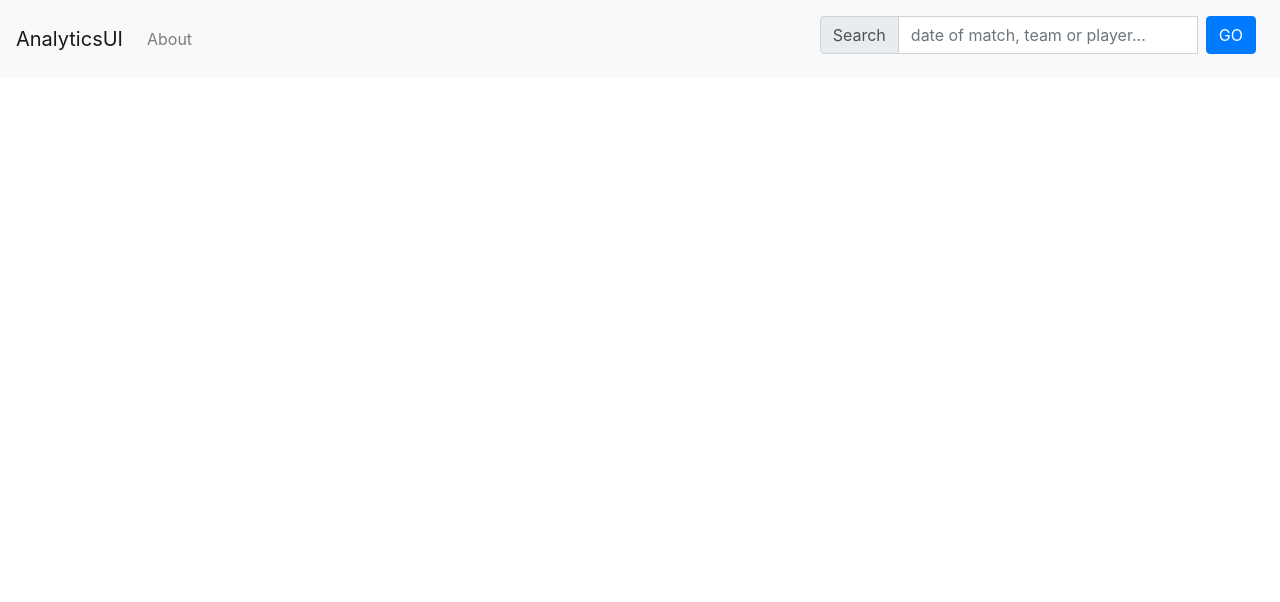
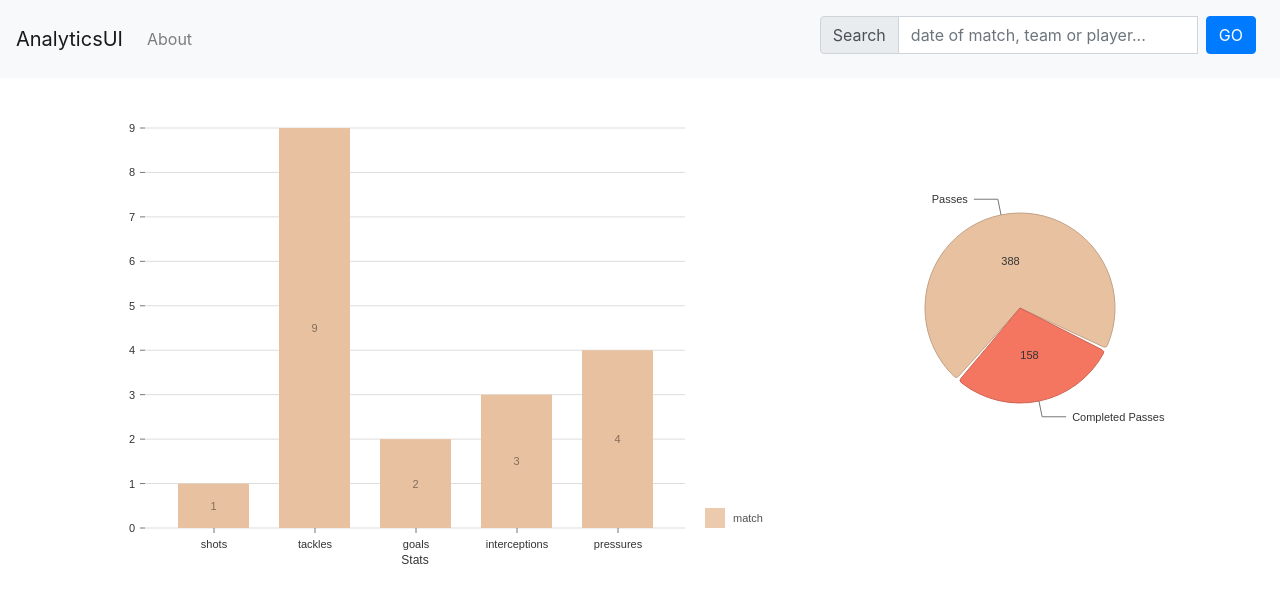
Before and after one commit to obolland/SB-data-visualisation, a React (Create React App) app in the folder client/: page /match/1 in a window 1280 px wide. Shown: the top 602 px of the page. Built offline with nearby package versions, Linux system fonts and the light colour scheme; no server answers.

Commit message:
added dynamic routing to display stats for matches, players or teams. Implimented a bar chart and pie chart to show basic data and metrix

```diff
--- a/client/package.json
+++ b/client/package.json
@@ -5,6 +5,7 @@
   "dependencies": {
     "@nivo/bar": "^0.67.0",
     "@nivo/core": "^0.67.0",
+    "@nivo/pie": "^0.67.0",
     "@testing-library/jest-dom": "^5.11.4",
     "@testing-library/react": "^11.1.0",
     "@testing-library/user-event": "^12.1.10",
--- a/client/src/App.js
+++ b/client/src/App.js
@@ -4,22 +4,15 @@ import { Switch, Route } from 'react-router-dom';
 
 import Header from './components/header'
 import LandingPage from './pages/landing';
-import matchPage from './pages/match';
+import MatchPage from './pages/match';
 import PlayerPage from './pages/player';
 import TeamPage from './pages/team';
 
-function App() {
-  // const [data, setData] = useState();
+const App = () => {
+  const [tableData, setTableData] = useState(); console.log(tableData);
   const [formData, setFormData] = useState({search: ''});
   const [searchResult, setSearchResult] = useState();
-  // useEffect(() => {
-  //   const getAllData = async() => {
-  //     const response = await axios.get('http://localhost:9000/api/getAllData')
-  //     const data = response.data;
-  //     setData(data);
-  //   }
 
-  // }, [])
 
   const handleSubmit = async(event) => {
     event.preventDefault();
@@ -30,8 +23,13 @@ function App() {
 
   const handleChange = (event) => {
     const { value, name } = event.target;
+    setFormData({ ...formData, [name]: value })
+  }
 
-    setFormData({ ...formData, [name]: value })
+  const handleClick = async(e) => {
+    const apiQuery = e.target.name;
+    const result = await axios.get(`http://localhost:9000/api/${apiQuery}`)
+    setTableData(result.data)
   }
 
   return (
@@ -39,10 +37,11 @@ function App() {
         {/* <GlobalStyles /> */}
         <Header formData={formData} handleSubmit={handleSubmit} handleChange={handleChange} />
         <Switch>
-          <Route exact path='/'  render={props => (<LandingPage {...props} searchResult={searchResult}/>)}/>
-          <Route path='/match' component={matchPage} />
-          <Route path='/player' component={PlayerPage} />
-          <Route path='/team' component={TeamPage} />
+          <Route exact path='/'  render={props => (<LandingPage {...props} searchResult={searchResult} handleClick={handleClick} tableData={tableData} />)}/>
+          {/* <Route path='/match' render={props => (<MatchPage {...props} />)} />
+          <Route path='/player' render={props => (<PlayerPage {...props} />)} />
+          <Route path='/team' render={props => (<TeamPage {...props} />)} /> */}
+          <Route path="/match/:id" component={MatchPage} />
         </Switch>
       </div>
   );
--- a/client/src/components/barChart/index.js
+++ b/client/src/components/barChart/index.js
@@ -1,6 +1,7 @@
 import { ResponsiveBar } from '@nivo/bar';
+import data from '../data';
 
-const BarChart = ({data}) => {
+const BarChart = () => {
   return (
     <ResponsiveBar
         data={data}
--- /dev/null
+++ b/client/src/components/pieChart/data.js
@@ -0,0 +1,14 @@
+const data = [
+  {
+    "id": "Passes",
+    "value": 388,
+    "color": "hsl(210, 70%, 50%)"
+  },
+  {
+    "id": "Completed Passes",
+    "value": 158,
+    "color": "hsl(274, 70%, 50%)"
+  }
+]
+
+export default data;
--- /dev/null
+++ b/client/src/components/pieChart/index.js
@@ -0,0 +1,117 @@
+import data from './data';
+import { ResponsivePie } from '@nivo/pie'
+
+const PieChart = () => (
+    <ResponsivePie
+        data={data}
+        margin={{ top: 40, right: 80, bottom: 80, left: 80 }}
+        startAngle={-139}
+        endAngle={225}
+        padAngle={2}
+        cornerRadius={3}
+        colors={{ scheme: 'nivo' }}
+        borderWidth={1}
+        borderColor={{ from: 'color', modifiers: [ [ 'darker', '0.5' ] ] }}
+        radialLabelsTextColor="#333333"
+        radialLabelsLinkColor={{ from: 'color' }}
+        sliceLabelsSkipAngle={10}
+        sliceLabelsTextColor="#333333"
+        defs={[
+            {
+                id: 'dots',
+                type: 'patternDots',
+                background: 'inherit',
+                color: 'rgba(255, 255, 255, 0.3)',
+                size: 4,
+                padding: 1,
+                stagger: true
+            },
+            {
+                id: 'lines',
+                type: 'patternLines',
+                background: 'inherit',
+                color: 'rgba(255, 255, 255, 0.3)',
+                rotation: -45,
+                lineWidth: 6,
+                spacing: 10
+            }
+        ]}
+        fill={[
+            {
+                match: {
+                    id: 'ruby'
+                },
+                id: 'dots'
+            },
+            {
+                match: {
+                    id: 'c'
+                },
+                id: 'dots'
+            },
+            {
+                match: {
+                    id: 'go'
+                },
+                id: 'dots'
+            },
+            {
+                match: {
+                    id: 'python'
+                },
+                id: 'dots'
+            },
+            {
+                match: {
+                    id: 'scala'
+                },
+                id: 'lines'
+            },
+            {
+                match: {
+                    id: 'lisp'
+                },
+                id: 'lines'
+            },
+            {
+                match: {
+                    id: 'elixir'
+                },
+                id: 'lines'
+            },
+            {
+                match: {
+                    id: 'javascript'
+                },
+                id: 'lines'
+            }
+        ]}
+        // legends={[
+        //     {
+        //         anchor: 'bottom',
+        //         direction: 'row',
+        //         justify: false,
+        //         translateX: 0,
+        //         translateY: 56,
+        //         itemsSpacing: 0,
+        //         itemWidth: 100,
+        //         itemHeight: 18,
+        //         itemTextColor: '#999',
+        //         itemDirection: 'left-to-right',
+        //         itemOpacity: 1,
+        //         symbolSize: 18,
+        //         symbolShape: 'circle',
+        //         effects: [
+        //             {
+        //                 on: 'hover',
+        //                 style: {
+        //                     itemTextColor: '#000'
+        //                 }
+        //             }
+        //         ]
+        //     }
+        // ]}
+    />
+)
+
+export default PieChart;
--- a/client/src/components/table/index.jsx
+++ b/client/src/components/table/index.jsx
@@ -1,14 +1,24 @@
 import { Table } from 'reactstrap';
+import {Link} from 'react-router-dom';
+import { useHistory } from "react-router-dom";
 import './table.styles.scss';
 
 const ResultsTable = ({ tableData }) => {
+  let history = useHistory();
 
-  // const filteredStudents = (studentData) => {
-  //   if (!studentData) return;
-  //   return studentData.filter(student =>
-  //     student.year_code >= sliderState.value[0] && student.year_code <= sliderState.value[1]
-  //   )
-  // }
+  const handleRowClick = (id, key) => {
+    const _key = key.toString().charAt(0)
+    if (_key === 'm'){
+      history.push(`/match/${id}`);
+    }
+    if (_key === 'p'){
+      history.push(`/player/${id}`);
+    }
+    if (_key === 't'){
+      history.push(`/team/${id}`);
+    }
+
+  }
 
   return (
     <Table striped bordered className="mt-4">
@@ -23,12 +33,13 @@ const ResultsTable = ({ tableData }) => {
         </tr>
       </thead>
       }
-
-
       { tableData && tableData.map(obj => {
         return (
-              <tbody>
-                <tr>
+          <tbody key={Object.values(obj)[0]}>
+            <tr
+              onClick={()=> handleRowClick(Object.values(obj)[0], Object.keys(obj)[0])}
+              className='clickable'
+            >
               <td>{Object.values(obj)[1]}</td>
               <td>{Object.values(obj)[2]}</td>
               <td>{Object.values(obj)[3]}</td>
@@ -44,3 +55,5 @@ const ResultsTable = ({ tableData }) => {
 }
 
 export default ResultsTable;
+
+//<Link to={'match/'+Object.values(obj)[0]}>
--- a/client/src/components/table/table.styles.scss
+++ b/client/src/components/table/table.styles.scss
@@ -1,4 +1,6 @@
-.link {
-  color:#007bff;
+.clickable {
   cursor: pointer;
+  :hover {
+    transform: scale(1.1);
+  }
 }
--- a/client/src/pages/landing/index.js
+++ b/client/src/pages/landing/index.js
@@ -3,15 +3,7 @@ import TableOfResults from '../../components/table';
 import {Button, Container} from 'reactstrap'
 import axios from 'axios';
 
-const LandingPage = ({searchResult}) => {
-  const [data, setData] = useState();
-
-  const handleClick = async(e) => {
-    const apiQuery = e.target.name;
-    const result = await axios.get(`http://localhost:9000/api/${apiQuery}`)
-    setData(result.data)
-  }
-  console.log(data)
+const LandingPage = ({searchResult, handleClick, tableData}) => {
 
   return (
   <Container className="pt-4">
@@ -29,7 +21,7 @@ const LandingPage = ({searchResult}) => {
       onClick={handleClick}
       name='getTeamData'>Get all Teams
     </Button>
-    <TableOfResults searchResult={searchResult} tableData={data}/>
+    <TableOfResults searchResult={searchResult} tableData={tableData}/>
   </Container>
   )
 }
--- a/client/src/pages/match/index.js
+++ b/client/src/pages/match/index.js
@@ -1,11 +1,36 @@
+import React, {useEffect, useState} from 'react';
+import { withRouter } from "react-router";
+import axios from 'axios';
+import {Container, Row, Col} from 'reactstrap';
+import BarChart from '../../components/barChart';
+import PieChart from '../../components/pieChart';
 
 
-const MatchPage = () => {
+const MatchPage = (props) => {
+  const [statData, setStatData] = useState();
+  const {id} = props.match.params
+
+  useEffect(() => {
+    const getAsync = async () => {
+      const response = await axios.post('http://localhost:9000/api/getStatsById', {id: id})
+      setStatData(response.data)
+    }
+    getAsync()
+  }, [id])
+
   return (
-    <div>
+    <Container>
 
-    </div>
+      <Row>
+        <Col md="8">
+        <div style={{height: 500}}><BarChart /></div>
+        </Col>
+        <Col md="4">
+        <div style={{height: 500}}><PieChart /></div>
+        </Col>
+      </Row>
+    </Container>
   )
 }
 
-export default MatchPage
+export default withRouter(MatchPage);
```
Also changed, not shown: 2 other files (tests, documents, lock files or other folders). Lines whose indentation alone changed are shown as unchanged.
